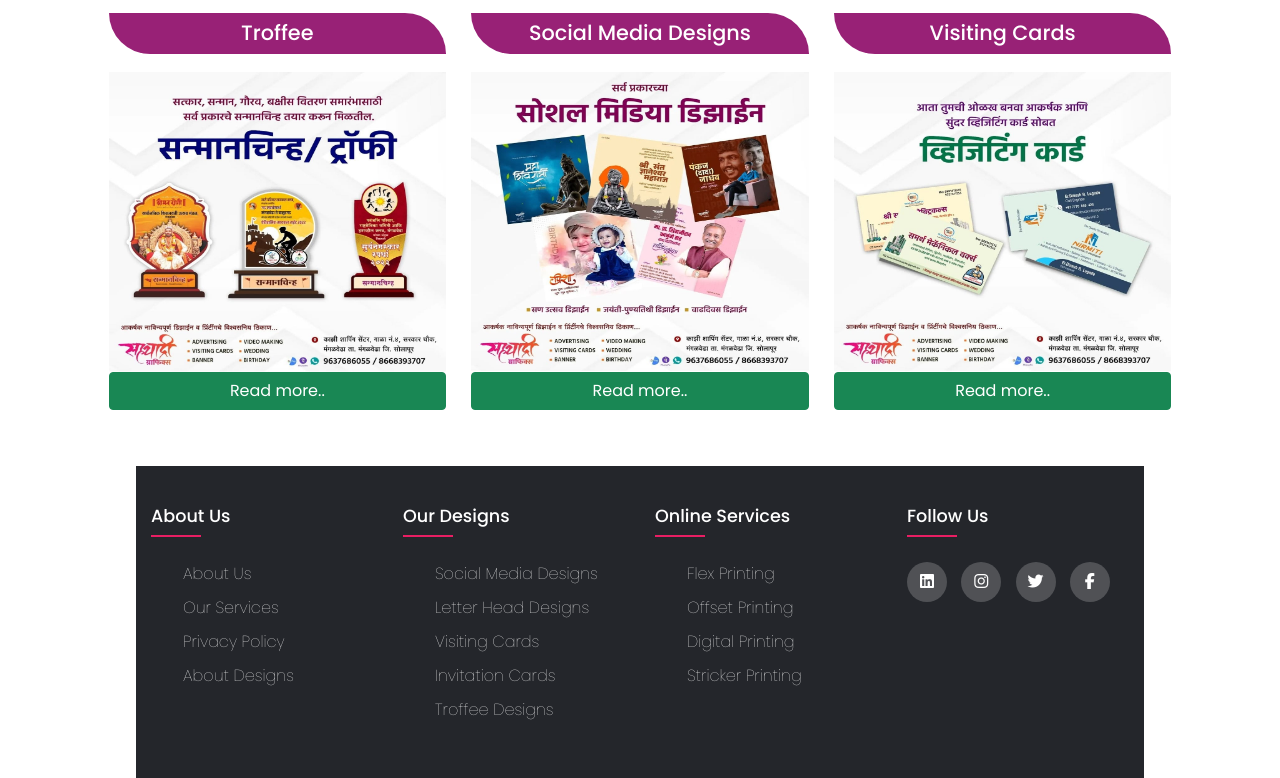
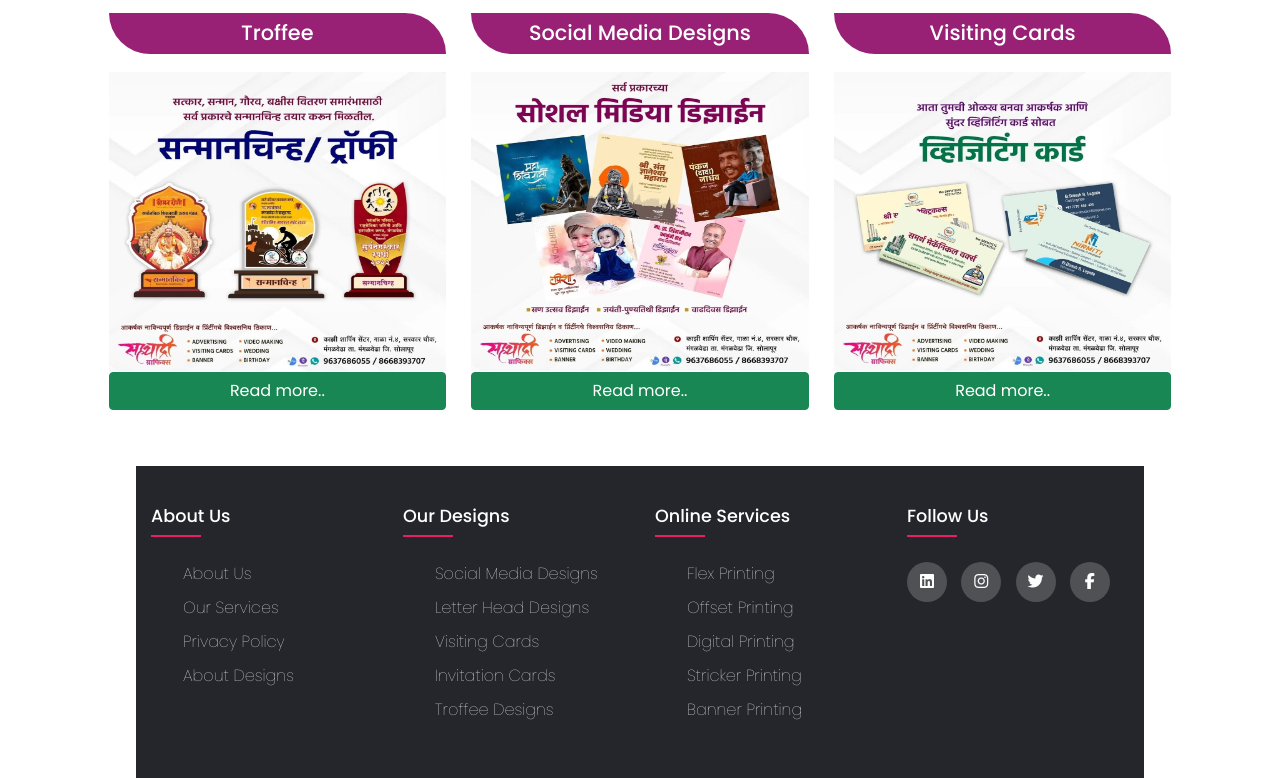
Before and after one commit to Jawaleaboli/Sahyadri_Graphics, a plain HTML site: page index.html in a window 1280 px wide. Shown: the part 1726-2504 px from the top of the page. Drawn offline with nearby package versions, Linux system fonts and the light colour scheme.

Commit message:
add successfully

```diff
--- a/index.html
+++ b/index.html
@@ -194,6 +194,7 @@
               <li><a href="#">Offset printing</a></li>
               <li><a href="#">Digital printing</a></li>
               <li><a href="#">Stricker printing</a></li>
+              <li><a href="#">Banner printing</a></li>
 
             </ul>
           </div>
```
